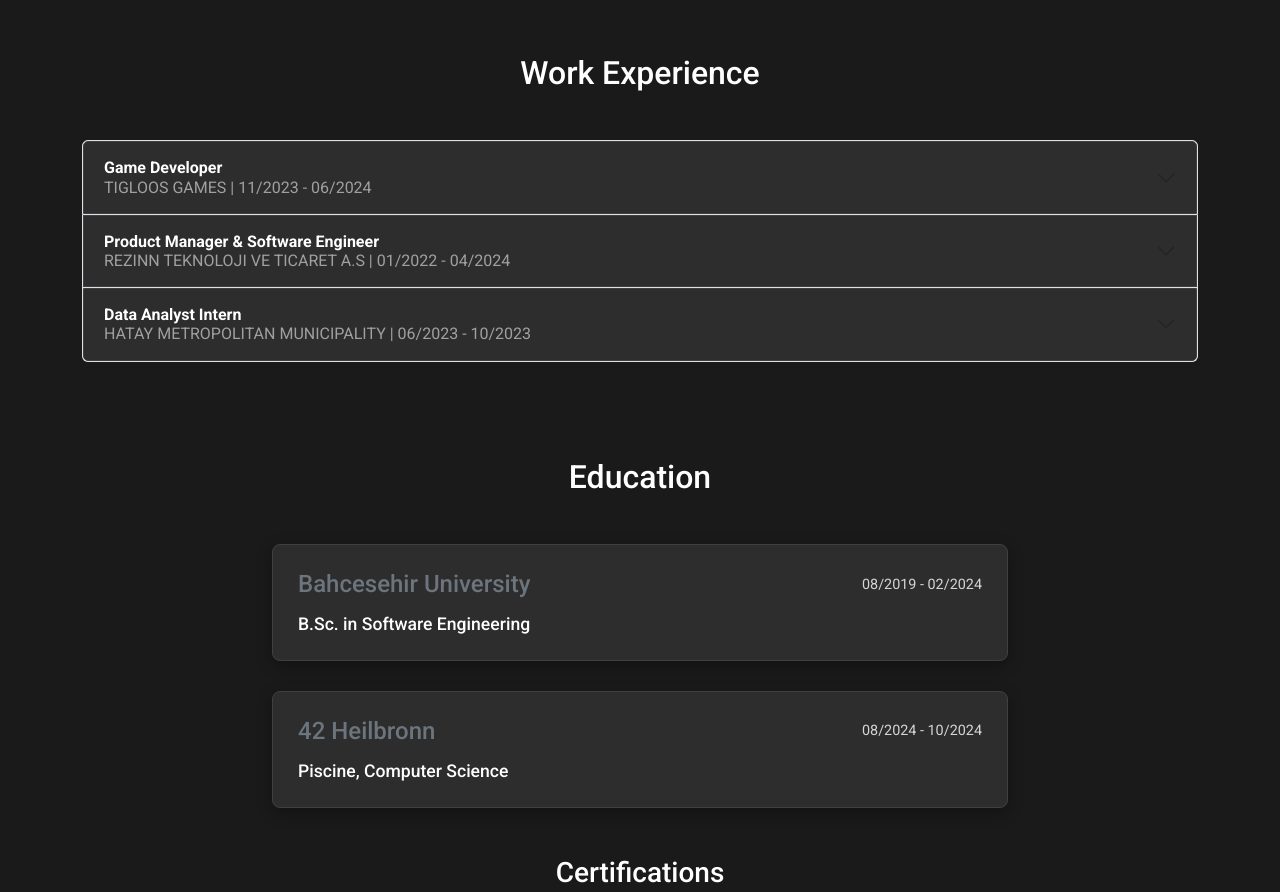
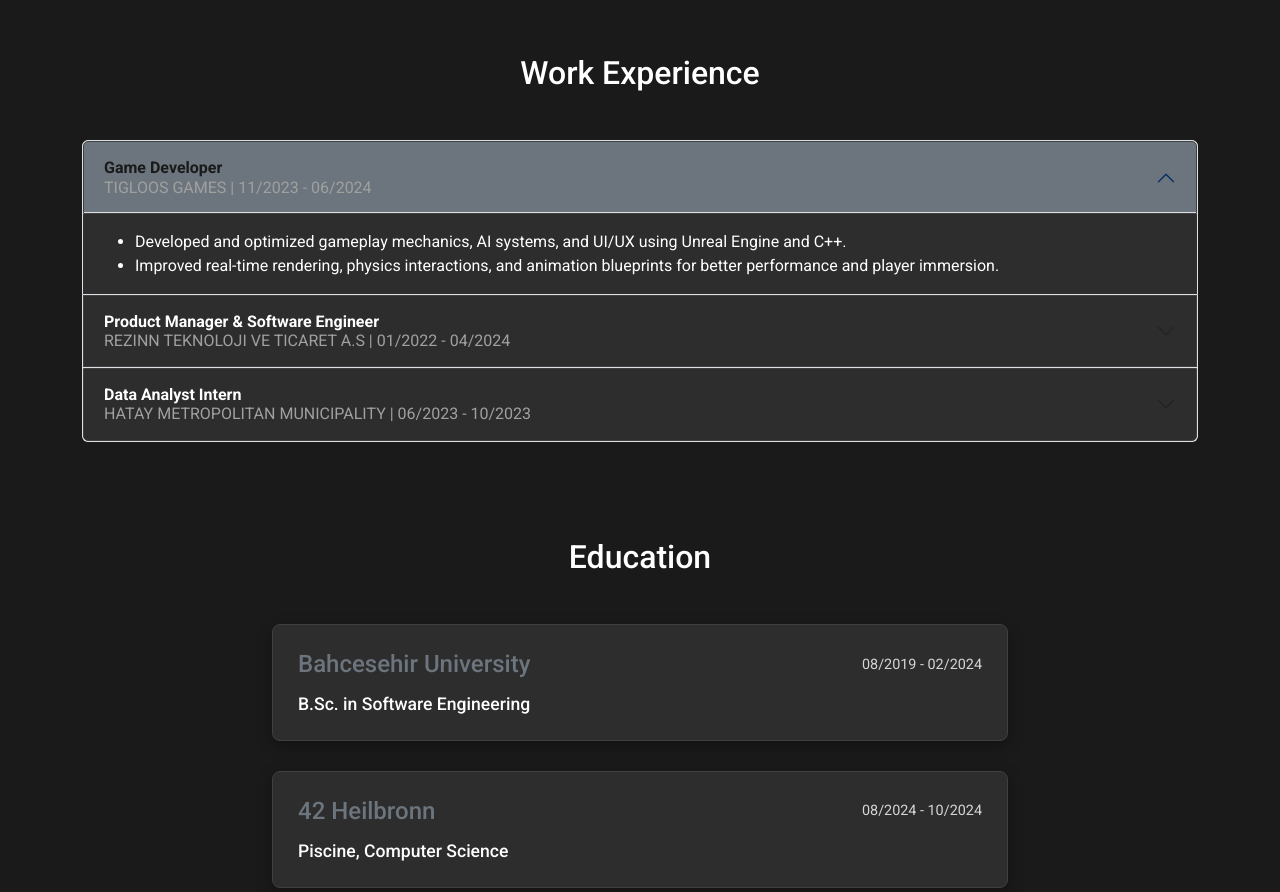
Before and after one commit to ErenKilisli/Portfolio-Website, a plain HTML site: page index.html in a window 1280 px wide. Shown: the part 794-1686 px from the top of the page. Drawn offline with nearby package versions, Linux system fonts and the light colour scheme.

Commit message:
work experience fixes

```diff
--- a/index.html
+++ b/index.html
@@ -72,26 +72,24 @@
     </section>
 
 
-    <!-- Experience Section-->
-<section id="experience" class="py-5">
+    <!-- Experience Section -->
+    <section id="experience" class="py-5" style="color: var(--text-color);">
         <div class="container">
             <h2 class="text-center mb-5">Work Experience</h2>
-
             <div class="accordion" id="experienceAccordion">
-
                 <!-- TIGLOOS GAMES -->
                 <div class="accordion-item">
                     <h2 class="accordion-header" id="headingTIGLOOS">
-            <button class="accordion-button collapsed" type="button"
+                        <button class="accordion-button" type="button"
                                 data-bs-toggle="collapse" data-bs-target="#collapseTIGLOOS"
-                    aria-expanded="false" aria-controls="collapseTIGLOOS">
+                                aria-expanded="true" aria-controls="collapseTIGLOOS">
                             <div class="d-flex flex-column">
                                 <span class="fw-bold">Game Developer</span>
                                 <span class="text-muted fs-6">TIGLOOS GAMES | 11/2023 - 06/2024</span>
                             </div>
                         </button>
                     </h2>
-          <div id="collapseTIGLOOS" class="accordion-collapse collapse"
+                    <div id="collapseTIGLOOS" class="accordion-collapse collapse show"
                          aria-labelledby="headingTIGLOOS" data-bs-parent="#experienceAccordion">
                         <div class="accordion-body">
                             <ul class="mb-0">
@@ -149,9 +147,7 @@
                         </div>
                     </div>
                 </div>
-
             </div><!-- /accordion -->
-
         </div>
     </section>
 
```
Lines whose indentation alone changed are shown as unchanged.
